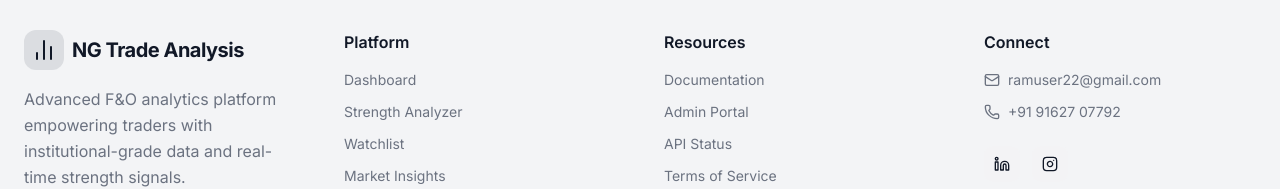
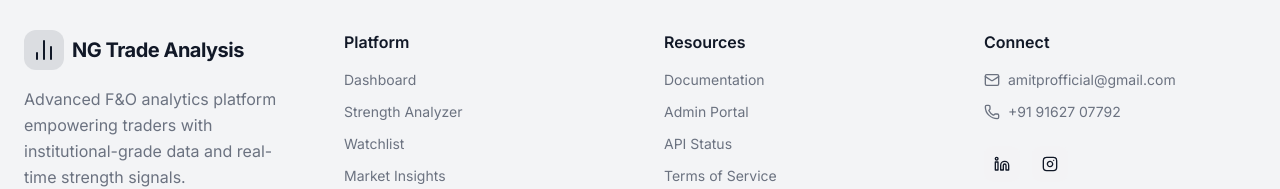
Before and after one commit to om-prakash16/frontend, a Next.js app: page / in a window 1280 px wide. Shown: the part 2637-2826 px from the top of the page. Built offline with nearby package versions, Linux system fonts and the light colour scheme; no server answers.

Commit message:
Update Footer.tsx

```diff
--- a/src/components/Footer.tsx
+++ b/src/components/Footer.tsx
@@ -51,8 +51,8 @@ export default function Footer() {
                     <div>
                         <h3 className="font-semibold text-foreground mb-4">Connect</h3>
                         <div className="flex flex-col gap-3 text-sm text-muted-foreground mb-6">
-                            <a href="mailto:ramuser22@gmail.com" className="flex items-center gap-2 hover:text-primary transition-colors">
-                                <Mail className="w-4 h-4" /> ramuser22@gmail.com
+                            <a href="mailto:amitprofficial@gmail.com" className="flex items-center gap-2 hover:text-primary transition-colors">
+                                <Mail className="w-4 h-4" /> amitprofficial@gmail.com
                             </a>
                             <a href="https://wa.me/918884055695" className="flex items-center gap-2 hover:text-primary transition-colors">
                                 <Phone className="w-4 h-4" /> +91 91627 07792
```
